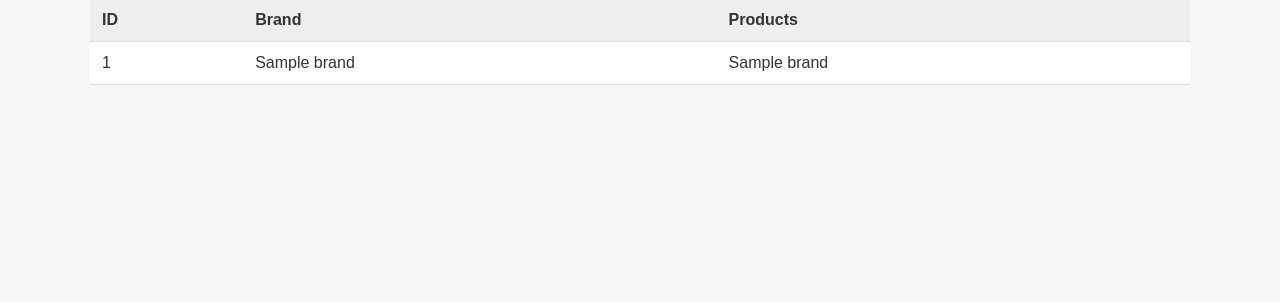
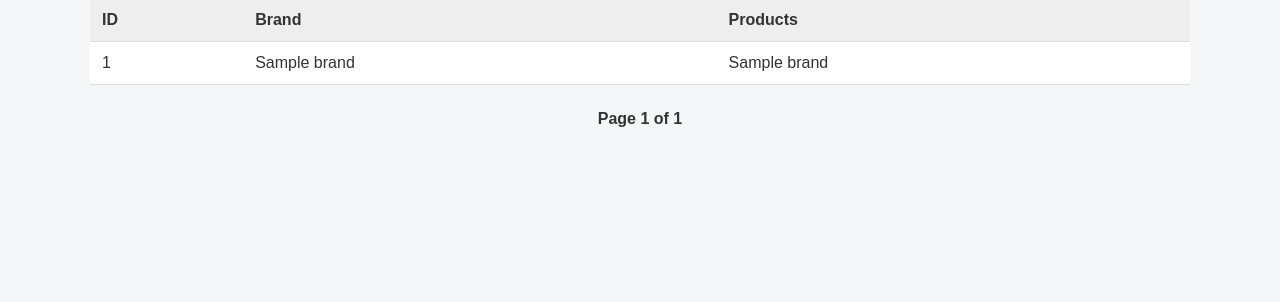
Before and after one commit to wladimirkarpicki/inventory-management-system, a Flask app: template templates/brands.html in a window 1280 px wide. Shown: the part 156-458 px from the top of the page. Run offline with Flask 3, Linux system fonts and the light colour scheme; the template is opened without the code that fills it: most values are stand-ins (such as "Sample title", 1, 10 or a date in 2020); some libraries are stand-ins or nearby versions.

Commit message:
Add pagination to the brands and products pages in the Flask web UI.

```diff
--- a/app.py
+++ b/app.py
@@ -1,4 +1,4 @@
-from flask import Flask, render_template
+from flask import Flask, render_template, request
 
 import psycopg
 
@@ -6,6 +6,8 @@ from database import get_connection_string
 
 
 app = Flask(__name__)
+
+PAGE_SIZE = 5
 
 
 @app.route("/")
@@ -15,6 +17,18 @@ def home():
 
 @app.route("/products")
 def products():
+
+    page = request.args.get(
+        "page",
+        default=1,
+        type=int
+    )
+
+    if page < 1:
+        page = 1
+
+    offset = (page - 1) * PAGE_SIZE
+
     conn = psycopg.connect(get_connection_string())
     cur = conn.cursor()
 
@@ -29,21 +43,48 @@ def products():
         JOIN brands b
             ON p.brand_id = b.id
         ORDER BY b.name, p.name
+        LIMIT %s
+        OFFSET %s
+    """, (PAGE_SIZE, offset))
+
+    products = cur.fetchall()
+
+    cur.execute("""
+        SELECT COUNT(*)
+        FROM products
     """)
 
-    products = cur.fetchall()
+    total_products = cur.fetchone()[0]
 
     cur.close()
     conn.close()
 
+    total_pages = (
+        (total_products - 1) // PAGE_SIZE
+    ) + 1 if total_products else 1
+
     return render_template(
         "products.html",
-        products=products
+        products=products,
+        page=page,
+        total_pages=total_pages
     )
 
 
 @app.route("/brands")
 def brands():
+
+    page = request.args.get(
+        "page",
+        default=1,
+        type=int
+    )
+
+    if page < 1:
+        page = 1
+
+    offset = (page - 1) * PAGE_SIZE
+
     conn = psycopg.connect(get_connection_string())
     cur = conn.cursor()
 
@@ -57,16 +98,31 @@ def brands():
             ON b.id = p.brand_id
         GROUP BY b.id, b.name
         ORDER BY b.id
+        LIMIT %s
+        OFFSET %s
+    """, (PAGE_SIZE, offset))
+
+    brands = cur.fetchall()
+
+    cur.execute("""
+        SELECT COUNT(*)
+        FROM brands
     """)
 
-    brands = cur.fetchall()
+    total_brands = cur.fetchone()[0]
 
     cur.close()
     conn.close()
 
+    total_pages = (
+        (total_brands - 1) // PAGE_SIZE
+    ) + 1 if total_brands else 1
+
     return render_template(
         "brands.html",
-        brands=brands
+        brands=brands,
+        page=page,
+        total_pages=total_pages
     )
 
 
--- a/templates/base.html
+++ b/templates/base.html
@@ -8,6 +8,30 @@
     <title>{% block title %}Inventory Management System{% endblock %}</title>
 
     <style>
+        .pagination {
+            display: flex;
+            justify-content: center;
+            align-items: center;
+            gap: 20px;
+            margin-top: 25px;
+        }
+
+        .pagination a {
+            padding: 8px 14px;
+            background-color: #222;
+            color: white;
+            text-decoration: none;
+            border-radius: 4px;
+        }
+
+        .pagination a:hover {
+            background-color: #444;
+        }
+
+        .pagination span {
+            font-weight: bold;
+        }
+
         body {
             font-family: Arial, sans-serif;
             margin: 0;
--- a/templates/brands.html
+++ b/templates/brands.html
@@ -35,4 +35,24 @@ Brands
 
 </table>
 
+<div class="pagination">
+
+    {% if page > 1 %}
+        <a href="{{ url_for('brands', page=page - 1) }}">
+            ← Previous
+        </a>
+    {% endif %}
+
+    <span>
+        Page {{ page }} of {{ total_pages }}
+    </span>
+
+    {% if page < total_pages %}
+        <a href="{{ url_for('brands', page=page + 1) }}">
+            Next →
+        </a>
+    {% endif %}
+
+</div>
+
 {% endblock %}
```
Also changed, not shown: templates/products.html (+22 -0 lines).
